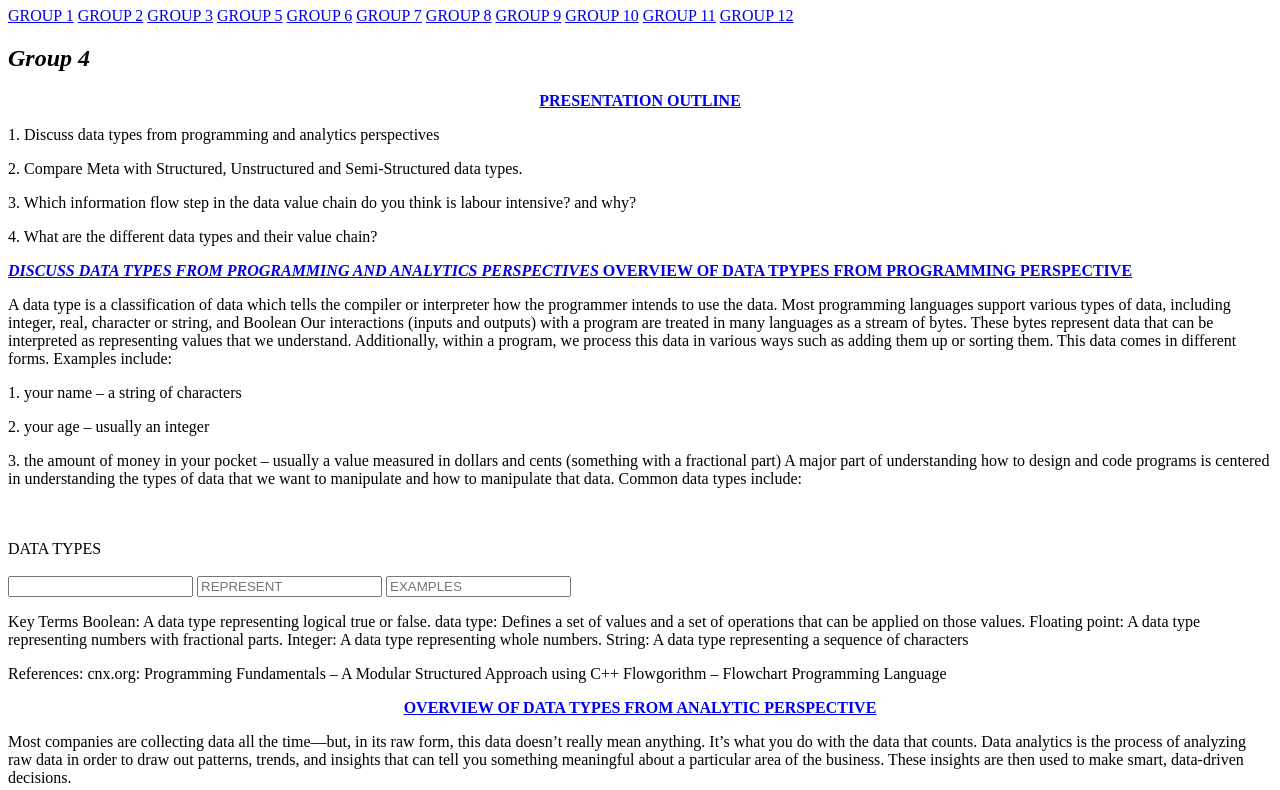
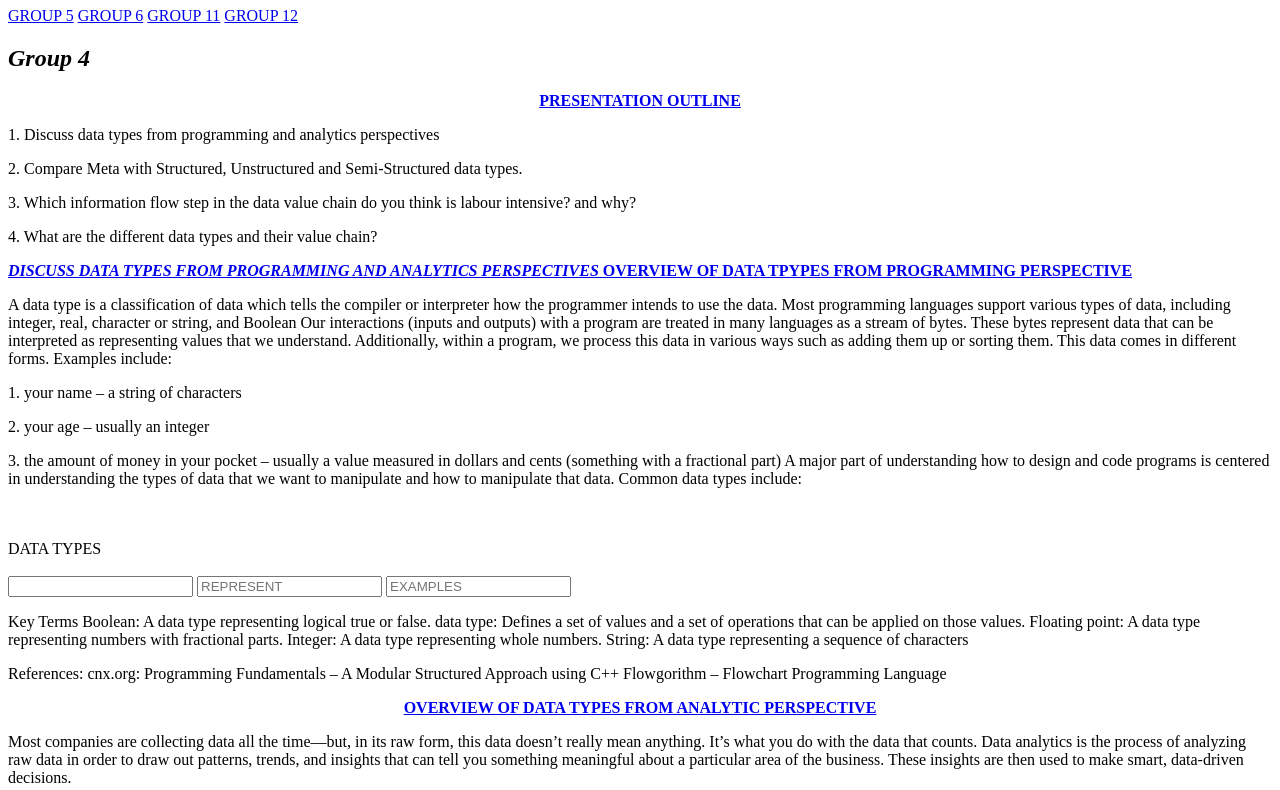
Before and after one commit to cyril-gif/kadri, a plain HTML site: page index.html in a window 1280 px wide. Shown: the part 99-889 px from the top of the page. Drawn offline with Linux system fonts and the light colour scheme.

Commit message:
Update index.html

```diff
--- a/index.html
+++ b/index.html
@@ -15,15 +15,10 @@
 <div class="wrap">
 <form action="">
 <h1>GROUPS</h1>
-<a href="#">GROUP 1</a>
-<a href="#">GROUP 2</a>
-<a href="#">GROUP 3</a>
+
 <a href="https://cyril-gif.github.io/ema/#">GROUP 5</a>
 <a href="https://cyril-gif.github.io/godwim/">GROUP 6</a>
-<a href="https://cyril-gif.github.io/godwim/">GROUP 7</a>
-<a href="#">GROUP 8</a>
-<a href="#">GROUP 9</a>
-<a href="#">GROUP 10</a>
+
 <a href="https://cyril-gif.github.io/lydia/">GROUP 11</a>
 <a href="https://cyril-gif.github.io/lydia/">GROUP 12</a>
 <h2><em>Group 4</em></h2>
```
